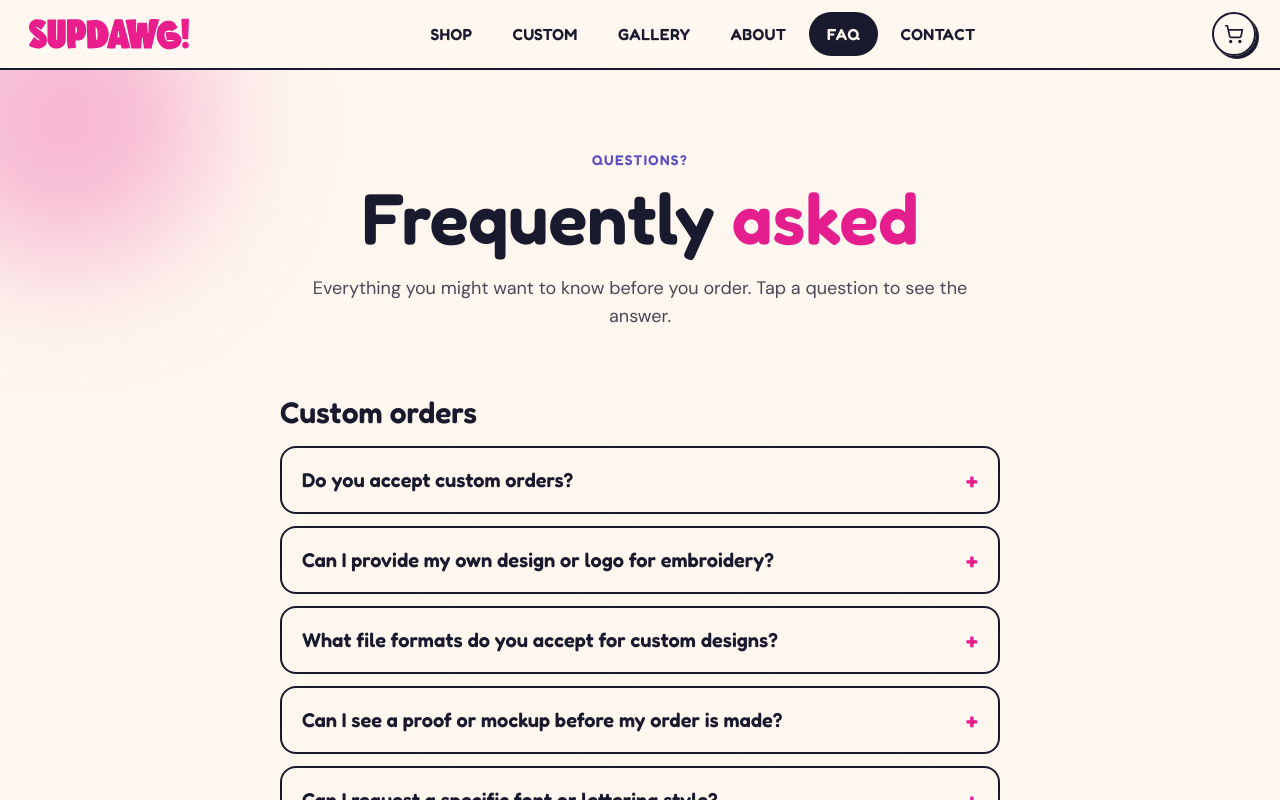
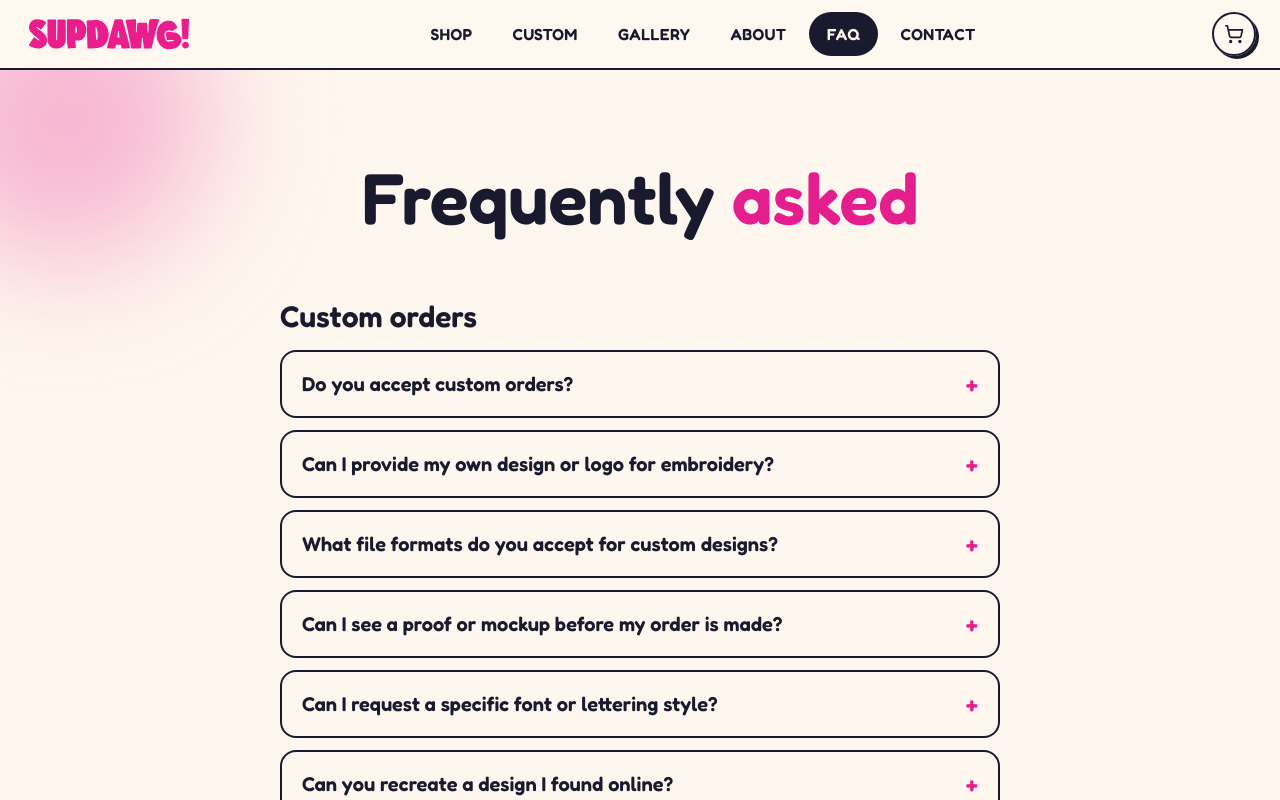
Before and after one commit to jacclyons/supdawg-web, a Next.js app: page /faq in a window 1280 px wide. Shown: the top 800 px of the page. Built offline with nearby package versions, Linux system fonts and the light colour scheme.

Commit message:
About and FAQ

```diff
--- a/app/layout.tsx
+++ b/app/layout.tsx
@@ -19,7 +19,7 @@ const body = DM_Sans({
 });
 
 export const metadata: Metadata = {
-  title: "SUPDAWG! — Handmade with hype.",
+  title: "SUPDAWG! — Handmade with spunk.",
   description:
     "Loud, lovable, handmade embroidery and crafts by Allie Lyons. Patches, hoop art, apparel, and one-of-one custom orders.",
   icons: {
--- a/app/shop/page.tsx
+++ b/app/shop/page.tsx
@@ -3,7 +3,7 @@ import { SAMPLE_PRODUCTS } from "@/lib/sample-data";
 
 export const metadata = {
   title: "Shop — SUPDAWG!",
-  description: "Patches, hoops, apparel, and accessories — handmade with hype.",
+  description: "Patches, hoops, apparel, and accessories — handmade with spunk.",
 };
 
 export default function ShopPage() {
--- a/components/faq/FaqContent.tsx
+++ b/components/faq/FaqContent.tsx
@@ -226,15 +226,9 @@ export function FaqContent() {
       <div className="absolute top-1/3 -right-24 h-80 w-80 rounded-full bg-brand-purple/30 blur-3xl pointer-events-none" />
 
       <section className="relative mx-auto max-w-3xl px-4 md:px-6 pt-14 md:pt-20 text-center">
-        <p className="font-display uppercase text-sm tracking-widest text-brand-purple">
-          Questions?
-        </p>
         <h1 className="mt-3 font-display text-5xl md:text-7xl leading-none">
           Frequently <span className="text-brand-pink">asked</span>
         </h1>
-        <p className="mt-5 text-lg text-brand-dark/80 max-w-prose mx-auto">
-          Everything you might want to know before you order. Tap a question to see the answer.
-        </p>
       </section>
 
       <div className="relative mx-auto max-w-3xl px-4 md:px-6 py-12 md:py-16 space-y-12">
--- a/components/home/Hero.tsx
+++ b/components/home/Hero.tsx
@@ -49,7 +49,7 @@ export function Hero() {
           transition={{ delay: 0.7, duration: 0.5 }}
           className="mt-6 md:mt-10 mx-auto max-w-2xl font-display text-2xl md:text-4xl text-brand-dark"
         >
-          Handmade with hype.
+          Handmade with spunk.
         </motion.p>
         <motion.p
           initial={{ opacity: 0 }}
--- a/components/layout/Footer.tsx
+++ b/components/layout/Footer.tsx
@@ -9,7 +9,7 @@ export function Footer() {
         <div className="space-y-3">
           <Wordmark size="md" />
           <p className="text-sm text-brand-cream/85 max-w-xs">
-            Handmade with hype by Allie Lyons. Patches, hoops, apparel — every
+            Handmade with spunk by Allie Lyons. Patches, hoops, apparel — every
             stitch by hand.
           </p>
         </div>
```
